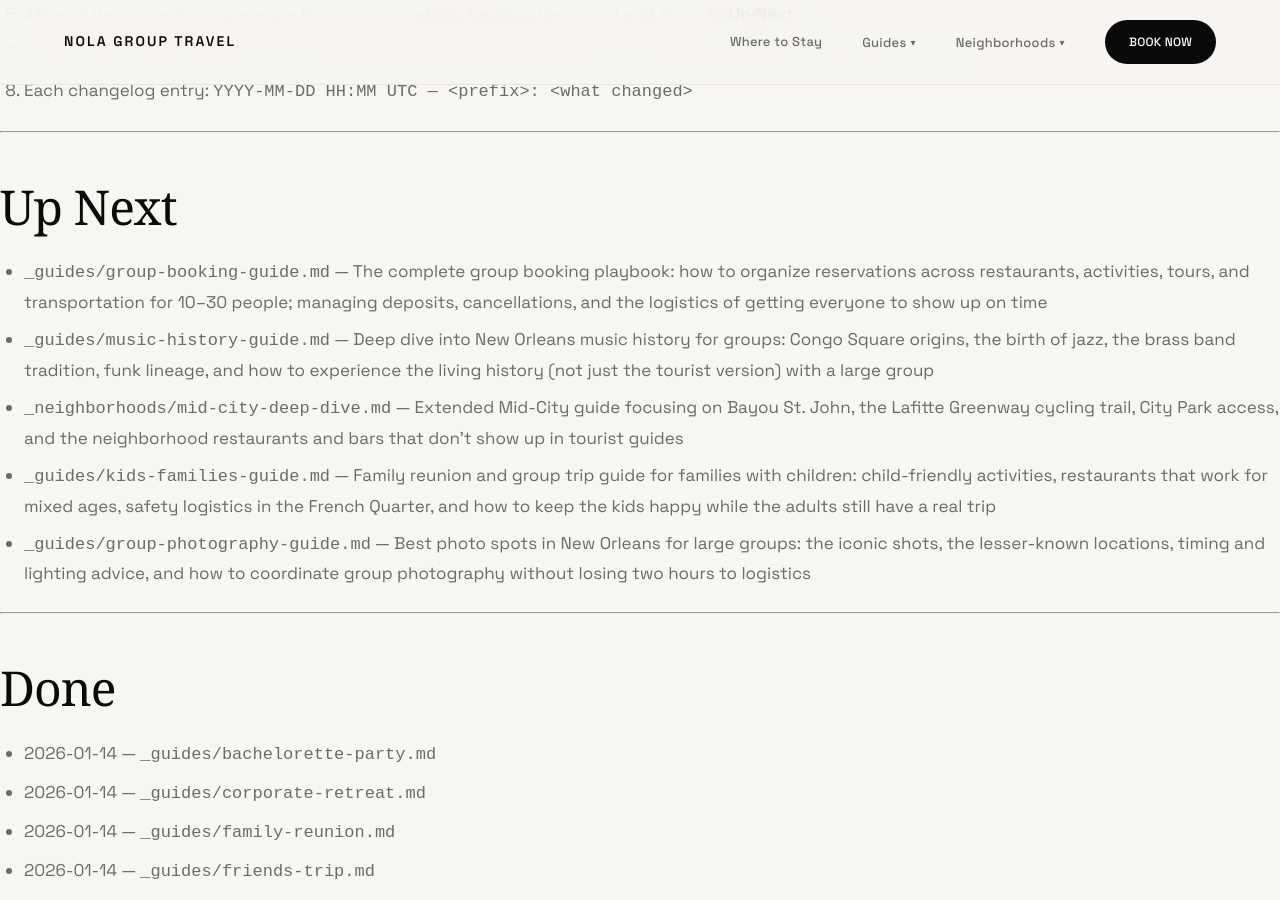
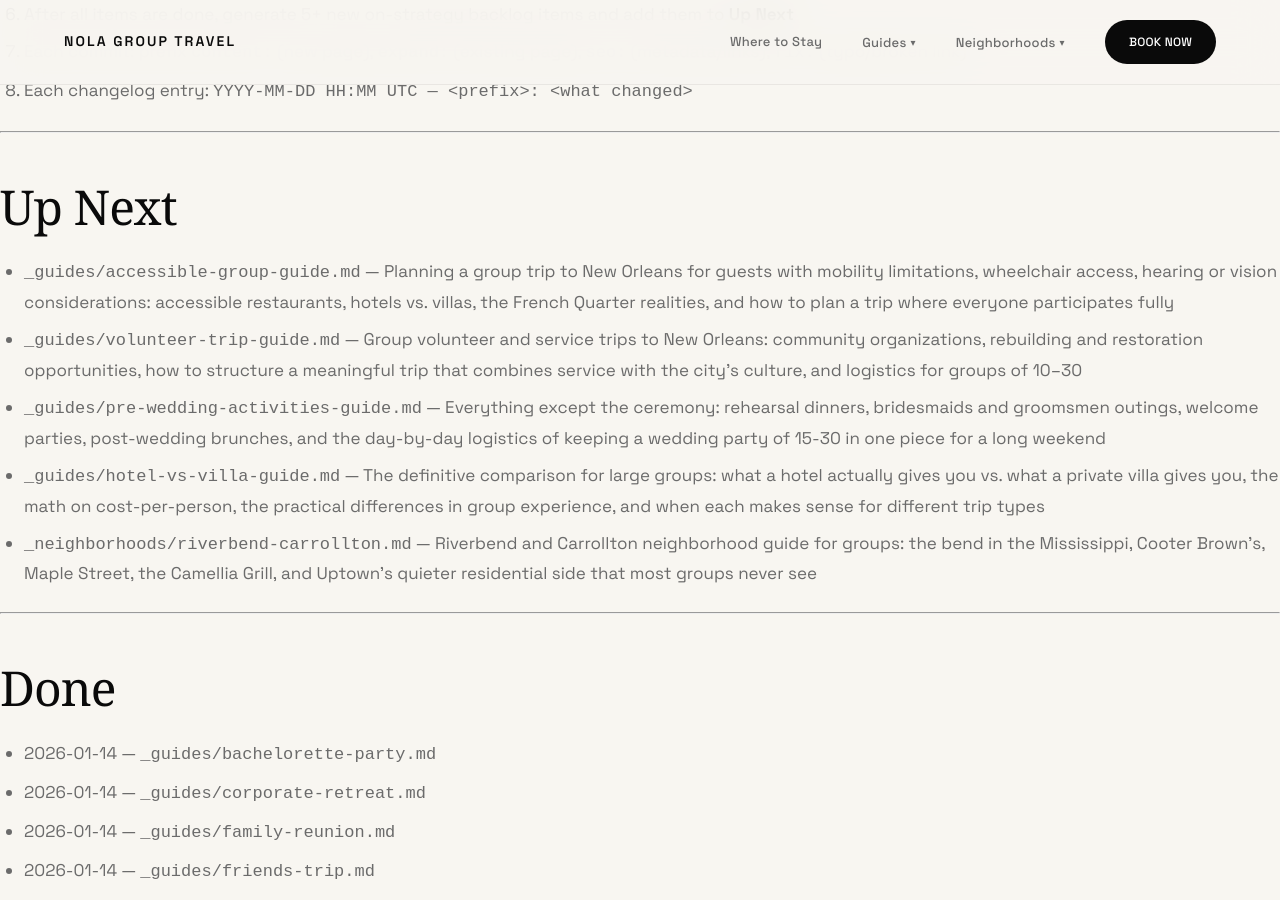
Before and after one commit to sjworth-dev/nola-group-travel, a Jekyll site: the page built from ROADMAP.md, in a window 1280 px wide and 900 px high, scrolled down 3353 px. Built offline with Jekyll 4.4.1, drawn with Linux system fonts in a browser that asks for light colours; some web fonts are replaced; our own code applies the rules of GitHub Pages for plain Markdown files; some of the changed text lies outside the part shown.

Commit message:
seo: update ROADMAP.md — move 5 completed items to Done, add 5 new Up Next items, update changelog
https://claude.ai/code/session_011wmrZKW85mYrbPoDR8JTtf

```diff
--- a/ROADMAP.md
+++ b/ROADMAP.md
@@ -97,11 +97,11 @@ New guides go in `_guides/<slug>.md`. New neighborhood pages go in `_neighborhoo
 
 ## Up Next
 
-- `_guides/group-booking-guide.md` — The complete group booking playbook: how to organize reservations across restaurants, activities, tours, and transportation for 10–30 people; managing deposits, cancellations, and the logistics of getting everyone to show up on time
-- `_guides/music-history-guide.md` — Deep dive into New Orleans music history for groups: Congo Square origins, the birth of jazz, the brass band tradition, funk lineage, and how to experience the living history (not just the tourist version) with a large group
-- `_neighborhoods/mid-city-deep-dive.md` — Extended Mid-City guide focusing on Bayou St. John, the Lafitte Greenway cycling trail, City Park access, and the neighborhood restaurants and bars that don't show up in tourist guides
-- `_guides/kids-families-guide.md` — Family reunion and group trip guide for families with children: child-friendly activities, restaurants that work for mixed ages, safety logistics in the French Quarter, and how to keep the kids happy while the adults still have a real trip
-- `_guides/group-photography-guide.md` — Best photo spots in New Orleans for large groups: the iconic shots, the lesser-known locations, timing and lighting advice, and how to coordinate group photography without losing two hours to logistics
+- `_guides/accessible-group-guide.md` — Planning a group trip to New Orleans for guests with mobility limitations, wheelchair access, hearing or vision considerations: accessible restaurants, hotels vs. villas, the French Quarter realities, and how to plan a trip where everyone participates fully
+- `_guides/volunteer-trip-guide.md` — Group volunteer and service trips to New Orleans: community organizations, rebuilding and restoration opportunities, how to structure a meaningful trip that combines service with the city's culture, and logistics for groups of 10–30
+- `_guides/pre-wedding-activities-guide.md` — Everything except the ceremony: rehearsal dinners, bridesmaids and groomsmen outings, welcome parties, post-wedding brunches, and the day-by-day logistics of keeping a wedding party of 15-30 in one piece for a long weekend
+- `_guides/hotel-vs-villa-guide.md` — The definitive comparison for large groups: what a hotel actually gives you vs. what a private villa gives you, the math on cost-per-person, the practical differences in group experience, and when each makes sense for different trip types
+- `_neighborhoods/riverbend-carrollton.md` — Riverbend and Carrollton neighborhood guide for groups: the bend in the Mississippi, Cooter Brown's, Maple Street, the Camellia Grill, and Uptown's quieter residential side that most groups never see
 
 ---
 
@@ -219,3 +224,8 @@ New guides go in `_guides/<slug>.md`. New neighborhood pages go in `_neighborhoo
 2026-05-26 11:00 UTC — content: add _guides/haunted-history-guide.md — ghost tours, cemeteries, voodoo history, and historic bars with honest historical context for large groups
 2026-05-26 11:15 UTC — content: add _guides/culinary-tour-guide.md — DIY neighborhood-by-neighborhood culinary tour covering po-boys, gumbo, beignets, oysters, and Louisiana food canon
 2026-05-26 11:30 UTC — content: add _guides/budget-villa-guide.md — villa vs. hotel financial comparison, cost-splitting logistics, what's included, and how to present the math to the group
+2026-05-26 12:00 UTC — content: add _guides/group-booking-guide.md — complete group booking playbook: reservations, deposits, cancellations, and logistics for 10-30 people
+2026-05-26 12:10 UTC — content: add _guides/music-history-guide.md — NOLA music history deep dive: Congo Square, jazz origins, brass band tradition, funk lineage, and how to experience the living history with a group
+2026-05-26 12:20 UTC — content: add _neighborhoods/mid-city-deep-dive.md — extended Mid-City guide covering Bayou St. John, Lafitte Greenway, City Park, and off-tourist-radar restaurants and bars
+2026-05-26 12:30 UTC — content: add _guides/kids-families-guide.md — family reunion and multigenerational group trip guide: child-friendly activities, mixed-age restaurants, split schedule model, safety logistics
+2026-05-26 12:40 UTC — content: add _guides/group-photography-guide.md — best photo spots for large groups, golden hour windows, 7 iconic NOLA locations, coordination logistics
```
Also changed, not shown: other parts of ROADMAP.md (+5 -0 lines).
